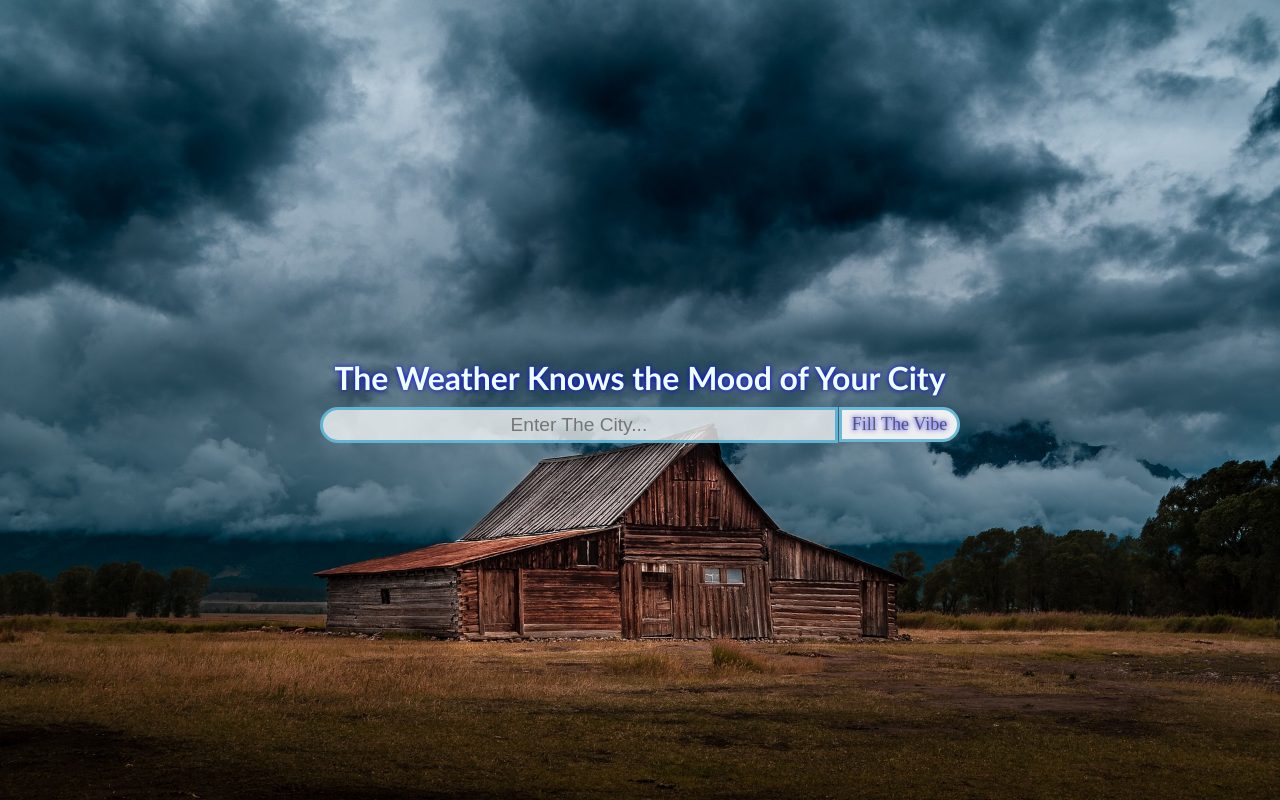
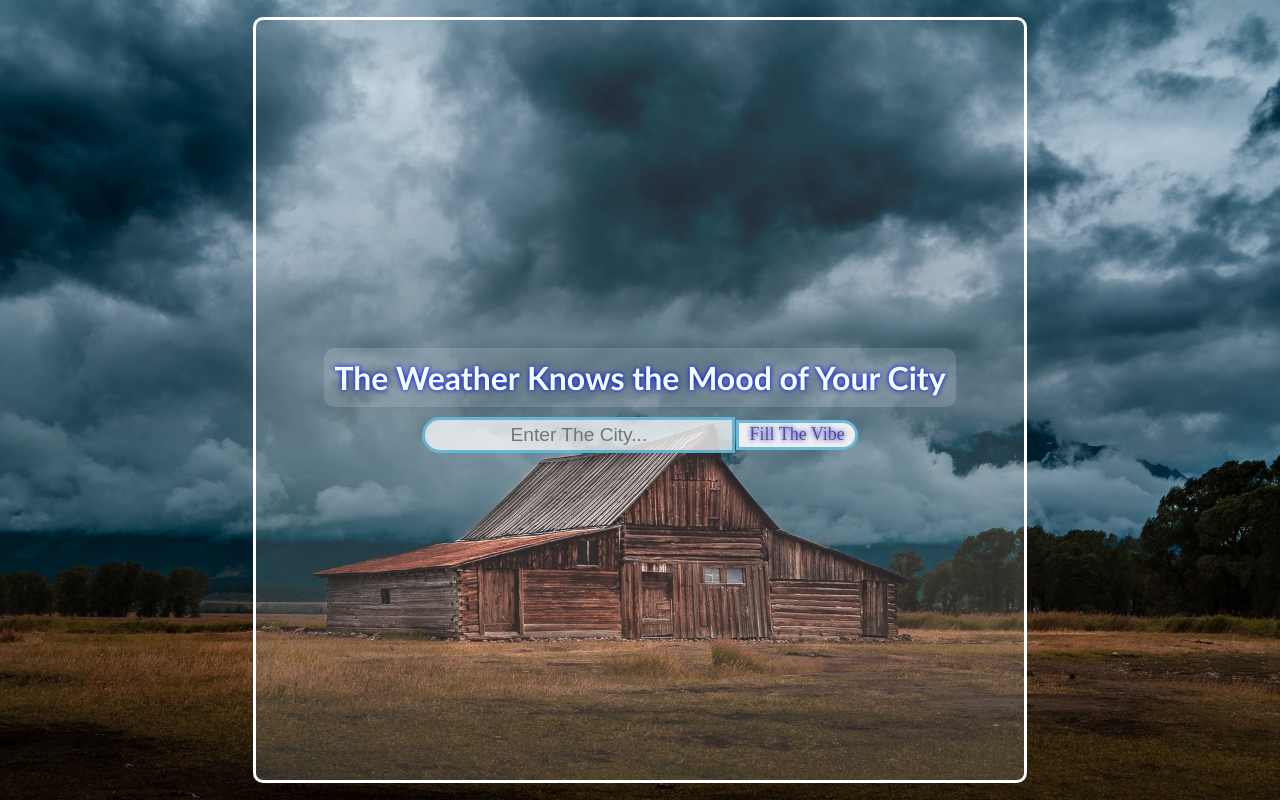
Before and after one commit to ShamJohari20/Aesthetic-Weather, a React (Vite) app: page / in a window 1280 px wide. Built offline with nearby package versions, Linux system fonts and the light colour scheme.

Commit message:
second commit

```diff
--- a/src/App.css
+++ b/src/App.css
@@ -1,4 +1,4 @@
-#main{
+#parent{
     height: 100vh;
     width: 100vw;
     background-image:url("/bg_image.jpg");
@@ -11,6 +11,26 @@
     justify-content: center;
     row-gap: 10px;
     column-gap: 10px;
+
+}
+
+#main{
+    height: 95%;
+    width: 60%;
+    display: flex;
+    /* flex-wrap: wrap; */
+    flex-direction: column;
+    align-items: center;
+    justify-content: center;
+    row-gap: 10px;
+    column-gap: 10px;
+    border-style: solid;
+    border-color: white;
+    border-radius: 10px;
+    background-color: rgba(255, 255, 255, 0.141);
+
+
+
 }
 
 #hed{
@@ -18,6 +38,11 @@
     color: azure;
     font-family:'Trebuchet MS', 'Lucida Sans Unicode', 'Lucida Grande', 'Lucida Sans', Arial, sans-serif  ;
     text-shadow: 0 0 5px blue;
+    background-color: rgba(255, 255, 255, 0.141);
+    padding: 10px;
+    /* border-style: solid;
+    border-color: white; */
+    border-radius: 10px;
 }
 
 #child1{
@@ -44,7 +69,7 @@
 }
 
 #s-btn{
-    height: 35px;
+    height: 30px;
     width:max-content ;
     padding-left: 10px;
     padding-right: 10px;
@@ -71,6 +96,9 @@
     text-shadow: 0 0 5px blue;
     padding: 15px;
     border-radius: 10px;
+    border-style: solid;
+    border-color: white;
+    border-radius: 10px;
 
 }
 
@@ -87,6 +115,10 @@
     text-shadow: 0 0 5px blue;
     padding: 15px;
     border-radius: 10px;
+    border-style: solid;
+    border-color: white;
+    border-radius: 10px;
+
 
 }
 
@@ -94,16 +126,18 @@
     display: flex;
     flex-wrap: wrap;
     flex-direction: row;
-    /* align-items: center; */
-    /* justify-content: center; */
+    align-items: center;
+    justify-content: space-between;
     row-gap: 10px;
     column-gap: 10px;
-    /* background-color: rgba(255, 255, 255, 0.141); */
+    background-color: rgba(255, 255, 255, 0.141);
     color: azure;
     font-family:'Trebuchet MS', 'Lucida Sans Unicode', 'Lucida Grande', 'Lucida Sans', Arial, sans-serif  ;
     text-shadow: 0 0 5px blue;
     padding: 15px;
+    border-style: solid;
     border-radius: 10px;
+    width: 40%;
 
 
 }
@@ -113,12 +147,13 @@
     flex-wrap: wrap;
     flex-direction: column;
     align-items: center;
-    justify-content: center;
+    justify-content: space-between;
+
     row-gap: 3px;
     column-gap: 3px;
     padding: 5px;
     border-radius: 5px;
     background-color: rgba(255, 255, 255, 0.141);
-    border-style: solid;
+    border-style: dotted;
 
 }
--- a/src/App.jsx
+++ b/src/App.jsx
@@ -23,6 +23,7 @@ const App = () => {
 
     return (
         <>
+            <div id="parent">
                 <div id="main">
                     <h1 id="hed">The Weather Knows the Mood of Your City</h1>
                     <div id="child1">
@@ -67,8 +68,8 @@ const App = () => {
                                     const label = timeLabels[time] || "Time";
                                     return (
                                         <div key={index} id="hour">
-                                        <h4>{label}</h4>
-                                        <img src={item.condition.icon} width={60} />
+                                            <h5>{label}</h5>
+                                            <img src={item.condition.icon} width={30} />
                                             <h5>{item.temp_c}°C</h5>
                                             <h5>{time}</h5>
                                         </div>
@@ -80,6 +81,7 @@ const App = () => {
                     </>}
 
                 </div>
+            </div>
         </>
     )
 }
```
Lines whose indentation alone changed are shown as unchanged.
